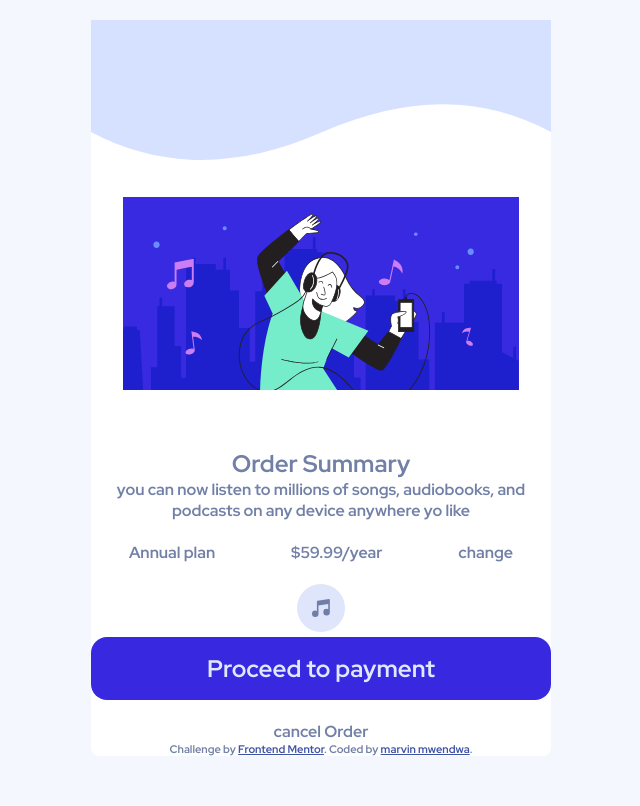
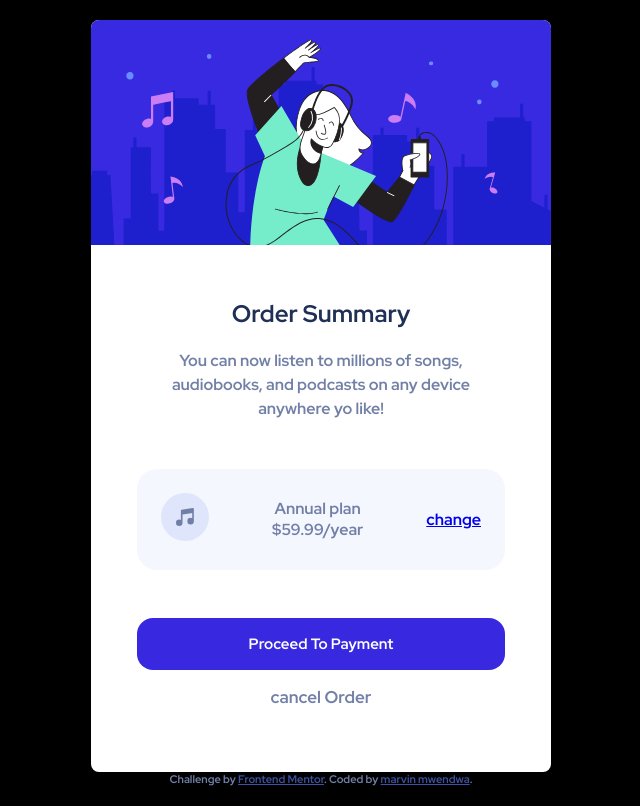
Before and after one commit to Marvinmunuve/orderSummary, a plain HTML site: page order-summary-component-main/index.html in a window 1280 px wide. Shown: the whole page, without its empty margins (319-959 px from the left). Drawn offline with Linux system fonts and the light colour scheme.

Commit message:
text added

```diff
--- a/order-summary-component-main/index.html
+++ b/order-summary-component-main/index.html
@@ -19,43 +19,40 @@
 
   <body>
     <div class="container">
-            <div class="pattern-background-mobile">
-                 <img src="./images/pattern-background-desktop.svg" alt="" />
+
         <div class="illustration">
           <img src="./images/illustration-hero.svg" alt="illustration" />
         </div>
-            <br>
         <article class="content">
+          <div class="content-box">
            <h2>Order Summary</h2>
-                  <p>you can now listen to millions of songs, audiobooks, and podcasts
-                    on any device anywhere yo like</p>
-                  <br>
+           <p>
+            You can now listen to millions of songs, audiobooks, and podcasts on
+            any device anywhere yo like!
+           </p>
+          </div>
+        </article>
+        <article class="container2">
+          <div><img src="images/icon-music.svg" alt="icon-music" /></div>
           <ul>
-                  <li>Annual plan</li>
+            <li class="first child">Annual plan</li>
             <li>$59.99/year</li>
-                  <li>change</li>
           </ul>
+            <div class="change">
+              <a href="#">change</a>
+            </div>
         </article>
-              <br>
-            <article class="icon-music">
-                <img src="images/icon-music.svg" alt="icon-music">
+        <article class="box3">
+          <button class="btn" type="button">proceed to payment</button>
+          <button class="btn2" type="button">cancel Order</button>
         </article>
-
-            <article class="box3">
-                  <h2>Proceed to payment</h2>
-                  <br>
-                    <p>cancel Order</p>
-            </article>
-
+      </div>
+    </div>
     <div class="attribution">
           Challenge by
-                <a
-              href="https://www.frontendmentor.io?ref=challenge"
-              target="_blank"
+          <a href="https://www.frontendmentor.io?ref=challenge" target="_blank"
             >Frontend Mentor</a
           >. Coded by <a href="#">marvin mwendwa</a>.
         </div>
-            </div>
-        </div>
   </body>
 </html>
--- a/order-summary-component-main/style.css
+++ b/order-summary-component-main/style.css
@@ -10,17 +10,20 @@
    }
 
    p {
-     font-weight: 500;
-   }
+     font-weight: 500; }
 
 ul {
-    list-style-type: none;
-}
+    list-style-type: none; }
+
+
 
 body {
     font-family: 'Red Hat Display', sans-serif;
-    background-color: hsl(225, 100%, 98%);
-  color: hsl(224, 23%, 55%);
+    background-color: black;
+    color: hsl(224, 23%, 55%);
+    display: flex;
+    align-items: center;
+    flex-direction: column;
     text-align: center;
     justify-content: center;
     border-radius: 5px;
@@ -33,41 +36,65 @@ body {
   border-radius: 8px;
 }
 
-.container .illustration {
-    border-radius: (8px 0px 8px 0px);
-    padding: 2rem;
-    border: width 5px;
-    grid: flex;
+.container .illustration img {
+  width: 100%;
+  border-radius: 8px 8px 0 0;
+}
+.content .content-box{
+  padding: 3rem;
+}
+.content-box h2{
+  margin-bottom: 20px;
+  color:hsl(223, 47%, 23%);}
 
+.content-box p{ line-height: 1.5; }
+.container .container2  {
+    background-color:  hsl(225, 100%, 98%);
+    border-radius: 20px;
+    padding : 1.5rem;
+    display: flex;
+    align-items: center;
+    justify-content: space-between;
+    width: 80%;
+    margin: 0 auto;
+}
 
+.box3{ margin: 3rem 0;}
+button {
+  padding: 1rem;
+  border-radius: 1rem;
+  border: none;
+  width: 80%;
+}
+.btn{
+  background-color: hsl(245, 75%, 52%);
+  color: #fff;
+  font-size: 15px;
+  font-weight: 500;
+  font-family: 'Red Hat Display', sans-serif;
+  text-transform: capitalize;
+  padding-bottom: 1rem;
 
 }
+.btn2{
+  background-color: inherit;
+  font-family: 'Red Hat Display', sans-serif;
+  font-size: 17px;
+  font-weight: 500;
+  color: inherit;
+}
+.box3 .btn:hover{
+  cursor: pointer;
+  opacity: 1;
+  color:  hsl(224, 23%, 55%);
+}
 
-.container .content  ul {
-   display: flex;
-  text-align: center;
-  justify-content:space-around;
-
-
+.box3 .btn2:hover {
+  cursor: pointer;
+  opacity: 1;
+  color:  hsl(223, 47%, 23%);
 
 }
-.box3 h2 {
-
-  background-color: hsl(245, 75%, 52%);
-  padding: 1rem;
-  border-radius: 1rem;
-  border-width: 5px;
-   color:  hsl(225, 100%, 94%);
-
-
-}
-.box3 h2 :hover {
-  cursor: auto;
-  opacity: 0;
-}
-
-
-
 
 
 
```
Lines whose indentation alone changed are shown as unchanged.
